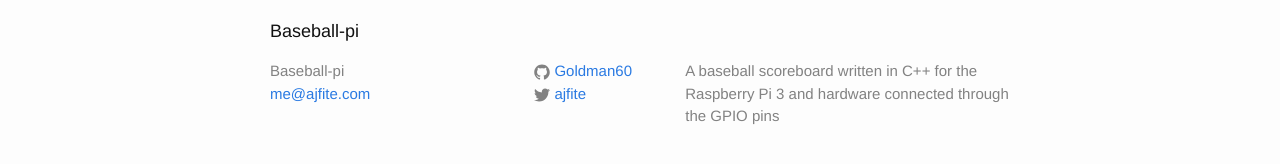
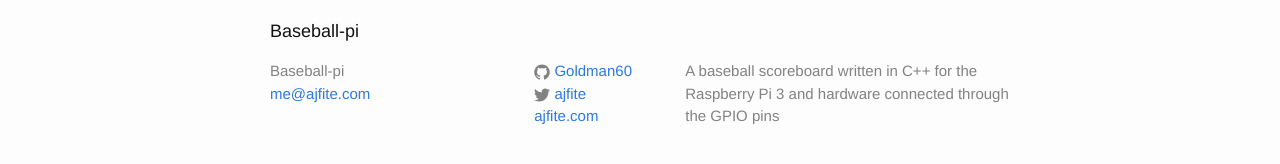
Before and after one commit to ajfite/baseball-pi, a Jekyll site: the page built from index.html, in a window 1280 px wide. Shown: the part 387-551 px from the top of the page. Built offline with Jekyll 4.4.1, drawn with Linux system fonts in a browser that asks for light colours.

Commit message:
Add my website

```diff
--- a/_includes/footer.html
+++ b/_includes/footer.html
@@ -25,6 +25,9 @@
             {% include icon-twitter.html username=site.twitter_username %}
           </li>
           {% endif %}
+	  <li>
+	    <a href="https://ajfite.com">ajfite.com</a>
+          </li>
         </ul>
       </div>
 
```
